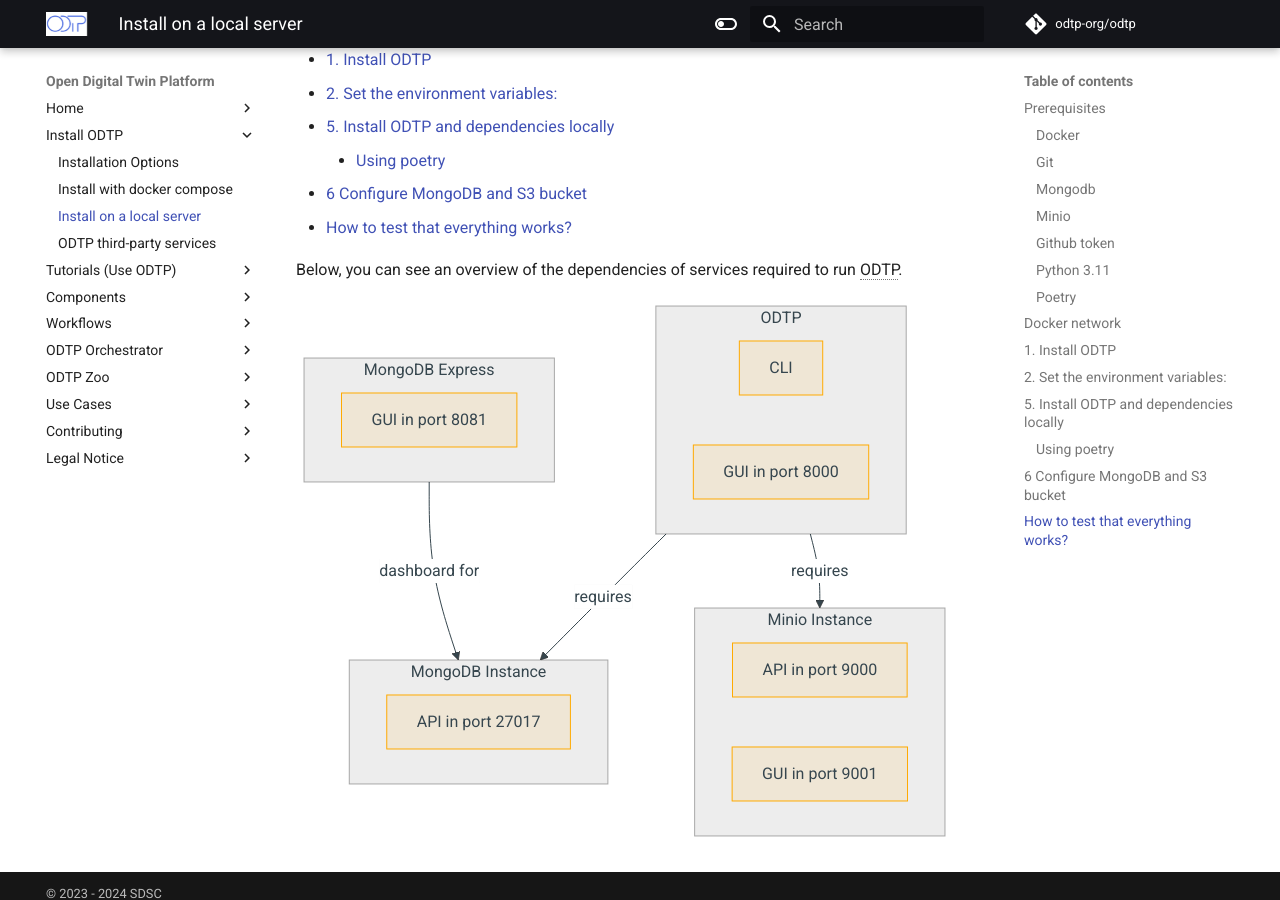
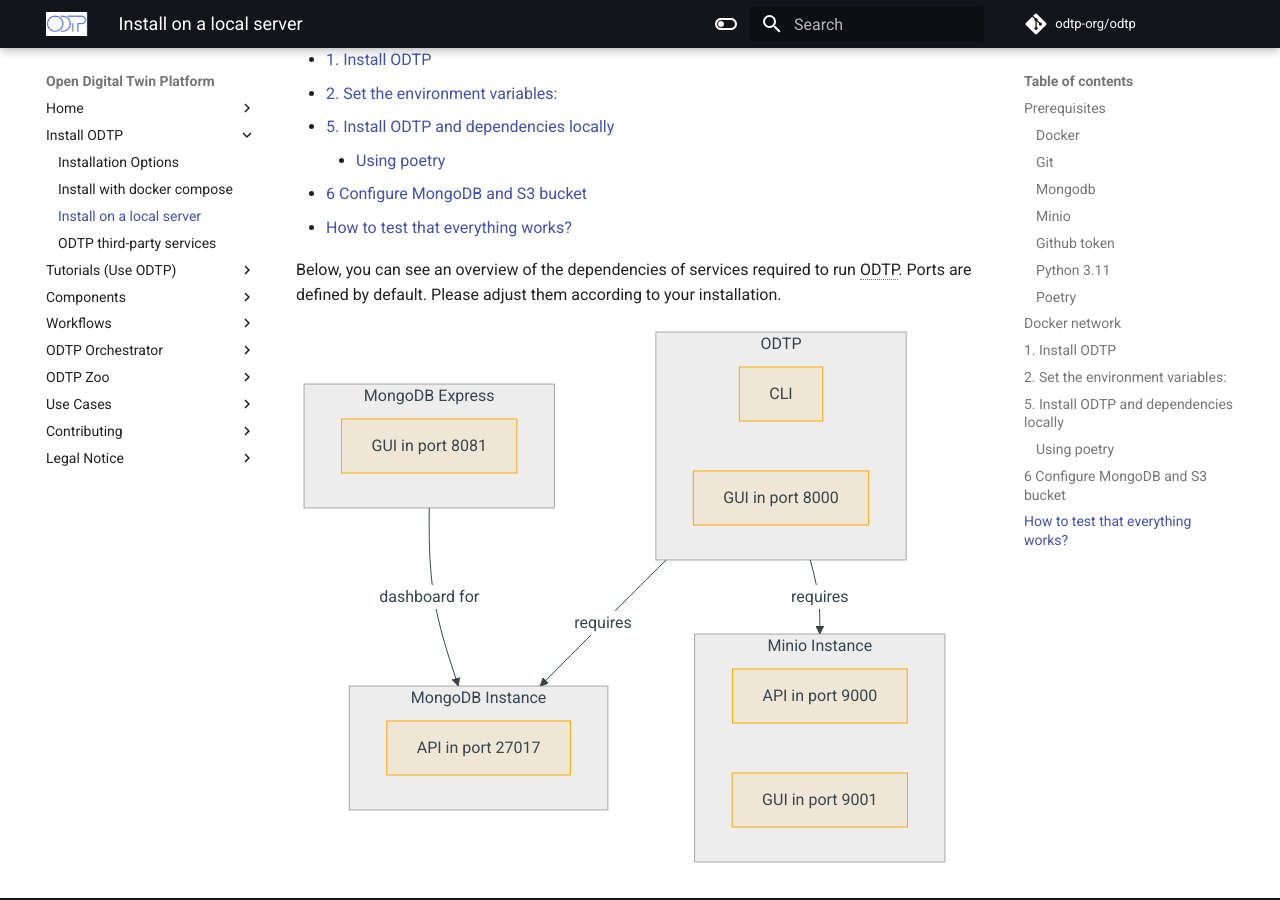
Before and after one commit to odtp-org/odtp-manuals, an MkDocs documentation site: the page built from docs/installation/local_server_install.md, in a window 1280 px wide and 900 px high, scrolled down 5689 px. Built offline with MkDocs 1.6.1 and Material for MkDocs 9.7.7, drawn with Linux system fonts in a browser that asks for light colours; a script that is not in the unit is left out; comment, search, counter and statistics services are not loaded.

Commit message:
feat(local install): mentions how to configure ports

````diff
--- a/docs/installation/local_server_install.md
+++ b/docs/installation/local_server_install.md
@@ -139,7 +139,6 @@ ODTP_DASHBOARD_RELOAD=False
 
 ```
 
-
 ODTP will use the .env file to access the services and github. Please make sure that you have entered all information correctly.
 
 !!! note
@@ -199,6 +198,7 @@ Now that everything has been set up, you are ready to work. Head over to the [tu
 [TOC]
 
 Below, you can see an overview of the dependencies of services required to run ODTP.
+Ports are defined by default. Please adjust them according to your installation.
 
 ``` mermaid
 graph TD;
````
